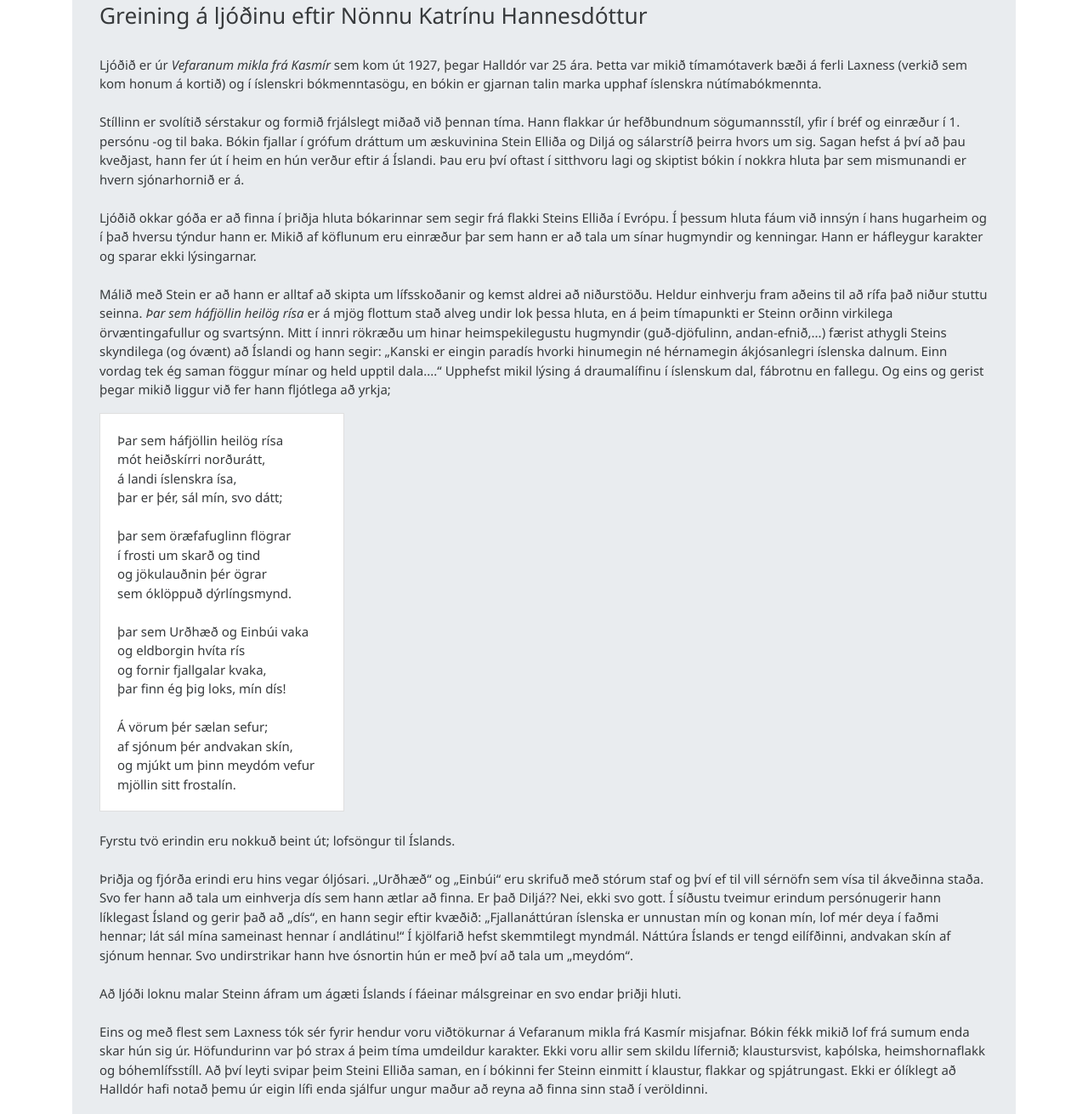
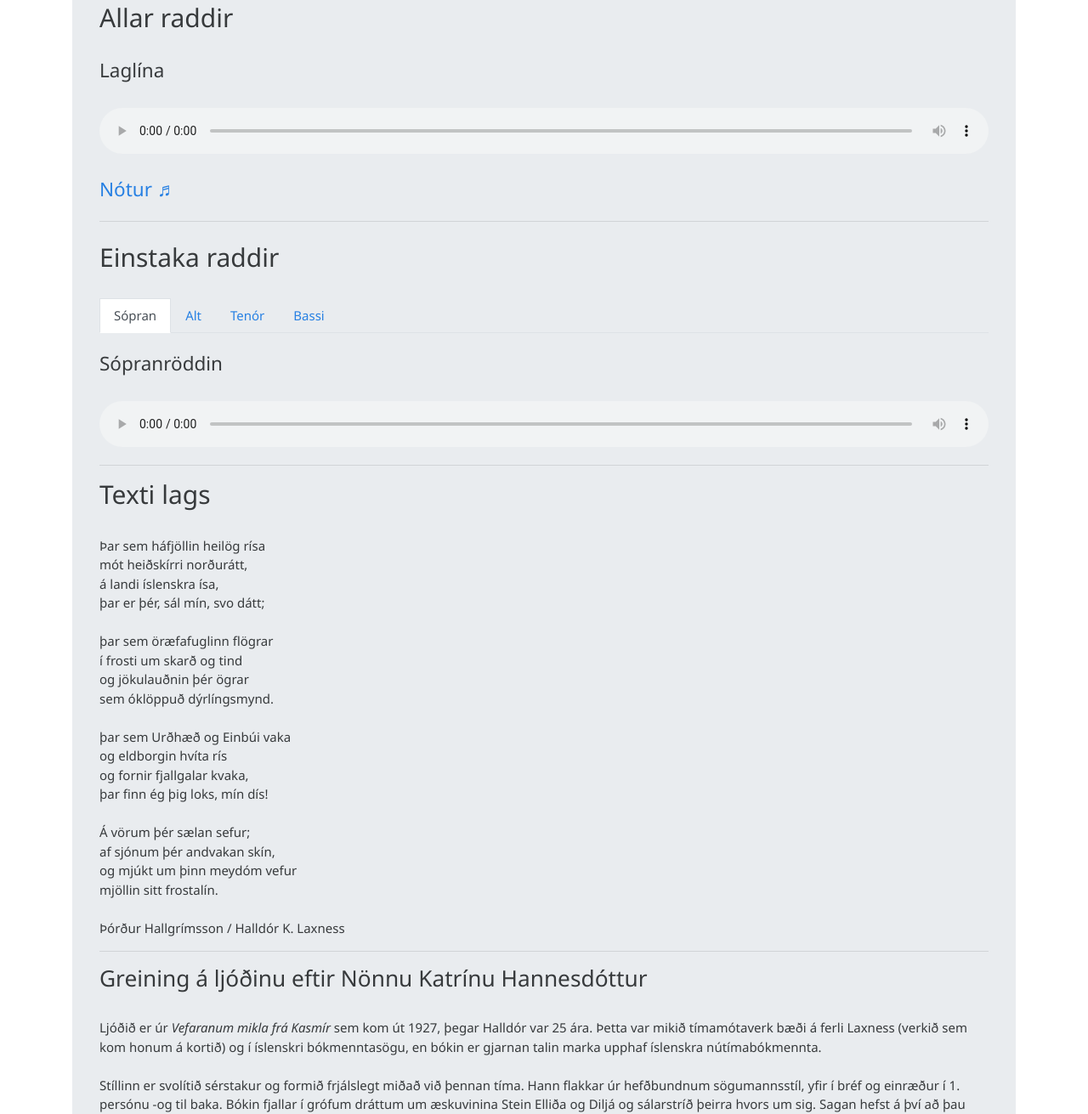
Before and after one commit to gautsson/dekor, a website: page hafjollin.html in a window 1280 px wide. Shown: the part 306-1617 px from the top of the page at 85% size. Drawn offline with nearby package versions, Linux system fonts and the light colour scheme.

Commit message:
new song added

```diff
--- a/hafjollin.html
+++ b/hafjollin.html
@@ -50,6 +50,97 @@
                 </nav>
                 <div class="jumbotron" style="margin-top: 20px">
                     <h1>Þar sem háfjöllin heilög rísa</h1>
+                    <hr>
+                    <h2>Allar raddir</h2>
+                    <br>
+                    <h4>Laglína</h4>
+                    <br>
+                    <audio controls style="width: 100%" loop="loop">
+                        <source src="assets/hafjollin-tutti.mp3" type="audio/mpeg">
+                        Vafrinn þinn styður ekki HTML mp3.
+                    </audio>
+                    <br><br>
+                    <a href="assets/hafjollin-notur.pdf" target="_blank">
+                        <h4>Nótur ♬</h4>
+                    </a>
+                    <hr class="my-4">
+                    <h2>Einstaka raddir</h2>
+                    <br>
+                    <ul class="nav nav-tabs">
+
+                        <li class="nav-item">
+                            <a class="nav-link active show" data-toggle="tab" href="#sopran">Sópran</a>
+                        </li>
+                        <li class="nav-item">
+                            <a class="nav-link show" data-toggle="tab" href="#alt">Alt</a>
+                        </li>
+                        <li class="nav-item">
+                            <a class="nav-link show" data-toggle="tab" href="#tenor">Tenór</a>
+                        </li>
+                        <li class="nav-item">
+                            <a class="nav-link show" data-toggle="tab" href="#bassi">Bassi</a>
+                        </li>
+                    </ul>
+                    <br>
+                    <div id="myTabContent" class="tab-content">
+                        <div class="tab-pane fade active show" id="sopran">
+                            <h4>Sópranröddin</h4>
+                            <br>
+                            <audio controls style="width: 100%" loop="loop">
+                                <source src="assets/hafjollin-sopran.mp3" type="audio/mpeg">
+                                Vafrinn þinn styður ekki HTML mp3.
+                            </audio>
+                        </div>
+                        <div class="tab-pane fade" id="alt">
+                            <h3>Altröddin</h3>
+                            <br>
+                            <audio controls style="width: 100%" loop="loop">
+                                <source src="assets/hafjollin-alto.mp3" type="audio/mpeg">
+                                Vafrinn þinn styður ekki HTML mp3.
+                            </audio>
+                        </div>
+                        <div class="tab-pane fade" id="tenor">
+                            <h3>Tenórröddin</h3>
+                            <br>
+                            <audio controls style="width: 100%" loop="loop">
+                                <source src="assets/hafjollin-tenor.mp3" type="audio/mpeg">
+                                Vafrinn þinn styður ekki HTML mp3.
+                            </audio>
+                        </div>
+                        <div class="tab-pane fade" id="bassi">
+                            <h3>Bassaröddin</h3>
+                            <br>
+                            <audio controls style="width: 100%" loop="loop">
+                                <source src="assets/hafjollin-bassi.mp3" type="audio/mpeg">
+                                Vafrinn þinn styður ekki HTML mp3.
+                            </audio>
+                        </div>
+                    </div>
+                    <hr>
+                    <h2>Texti lags</h2>
+                    <br>
+                    <p>
+                        Þar sem háfjöllin heilög rísa<br>
+                        mót heiðskírri norðurátt, <br>
+                        á landi íslenskra ísa, <br>
+                        þar er þér, sál mín, svo dátt; <br>
+                        <br>
+                        þar sem öræfafuglinn flögrar<br>
+                        í frosti um skarð og tind<br>
+                        og jökulauðnin þér ögrar<br>
+                        sem óklöppuð dýrlíngsmynd. <br>
+                        <br>
+                        þar sem Urðhæð og Einbúi vaka<br>
+                        og eldborgin hvíta rís<br>
+                        og fornir fjallgalar kvaka, <br>
+                        þar finn ég þig loks, mín dís! <br>
+                        <br>
+                        Á vörum þér sælan sefur; <br>
+                        af sjónum þér andvakan skín, <br>
+                        og mjúkt um þinn meydóm vefur<br>
+                        mjöllin sitt frostalín.<br>
+                        <br>
+                        Þórður Hallgrímsson / Halldór K. Laxness</p>
                     <hr>
                     <h3>Greining á ljóðinu eftir Nönnu Katrínu Hannesdóttur</h3>
                     <br>
--- a/old-site/package.json
+++ b/old-site/package.json
@@ -28,7 +28,7 @@
     "dependencies": {
         "@fortawesome/fontawesome-free": "5.3.1",
         "bootstrap": ">=4.3.1",
-        "jquery": "3.3.1"
+        "jquery": "3.4.0"
     },
     "devDependencies": {
         "browser-sync": "2.24.7",
```
Also changed, not shown: 6 other files.
